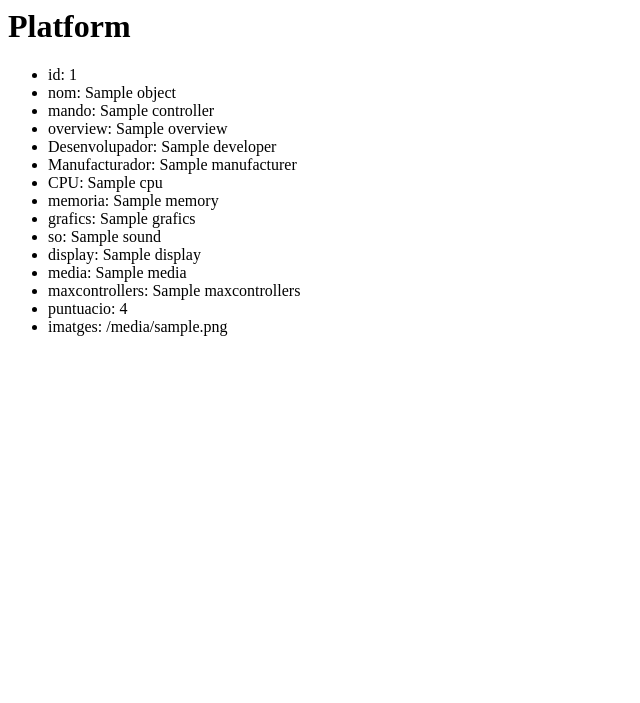
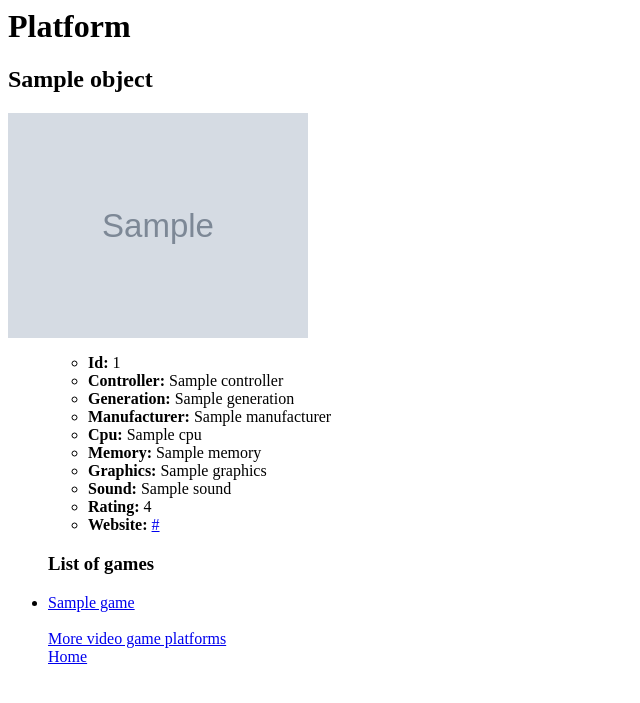
Before and after one commit to Xephish/GamesDB, a Django app: template gamesdb/mygamesdb/templates/mygamesdb/platforms_detail.html in a window 1280 px wide. Shown: the top 703 px of the page, without its empty margins (0-640 px from the left). Run offline with Django 3.2, Linux system fonts and the light colour scheme; the template is opened without the code that fills it: most values are stand-ins (such as "Sample title", 1, 10 or a date in 2020); grey boxes marked "Sample" are stand-in pictures.

Commit message:
Update platforms_detail.html

```diff
--- a/gamesdb/mygamesdb/templates/mygamesdb/platforms_detail.html
+++ b/gamesdb/mygamesdb/templates/mygamesdb/platforms_detail.html
@@ -1,55 +1,59 @@
 <html>
   <head>
-    <title>Platform Detail</title>
+    <title>Platforms Detail</title>
   </head>
   <body>
     <h1>Platform</h1>
+    <h2>{{ object.console_name }}</h2>
+    {%	if	object.image	%}
+        <p><img	src="{{	object.image.url}}" width="300px"/></p>
+    {%	endif	%}
+    <ul>
     <ul>
       <li>
-        id: {{ object.id }}
+        <b>Id:</b> {{ object.id }}
       </li>
       <li>
-        nom: {{ object.console_name }}
+        <b>Controller:</b> {{ object.controller }}
       </li>
       <li>
-        mando: {{ object.controller }}
+        <b>Generation:</b> {{ object.generation }}
       </li>
       <li>
-        overview: {{ object.overview }}
+        <b>Manufacturer:</b> {{ object.manufacturer }}
       </li>
       <li>
-        Desenvolupador: {{ object.developer }}
+        <b>Cpu:</b> {{ object.cpu }}
       </li>
       <li>
-        Manufacturador: {{ object.manufacturer }}
+        <b>Memory:</b> {{ object.memory }}
       </li>
       <li>
-        CPU: {{ object.cpu }}
+        <b>Graphics:</b> {{ object.graphics }}
       </li>
       <li>
-        memoria: {{ object.memory }}
+        <b>Sound:</b> {{ object.sound }}
       </li>
       <li>
-        grafics: {{ object.grafics }}
+        <b>Rating:</b> {{ object.rating }}
       </li>
       <li>
-        so: {{ object.sound }}
-      </li>
-      <li>
-        display: {{ object.display }}
-      </li>
-      <li>
-        media: {{ object.media }}
-      </li>
-      <li>
-        maxcontrollers: {{ object.maxcontrollers }}
-      </li>
-      <li>
-        puntuacio: {{ object.rating }}
-      </li>
-      <li>
-        imatges: {{ object.images }}
+        <b>Website:</b>
+        <a href="{{object.website}}" target="_blank"> {{object.website}} </a>
       </li>
     </ul>
+
+    <h3>List of games</h3>
+              {% for game in object.game_set.all %}
+                <li><a href="{% url 'gamesdb:games_detail' game.id %}" >{{ game.game_title }}</a></li>
+              {% empty %}
+                <li>Sorry, no games for this platform yet.</li>
+            {% endfor %}
+
+    <br>
+      <a href='/gamesdb/platforms'> More video game platforms </a>
+
+      <br>
+      <a href='/gamesdb'> Home </a>
   </body>
 </html>
```
